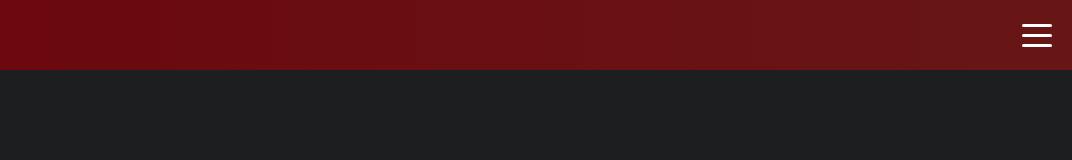
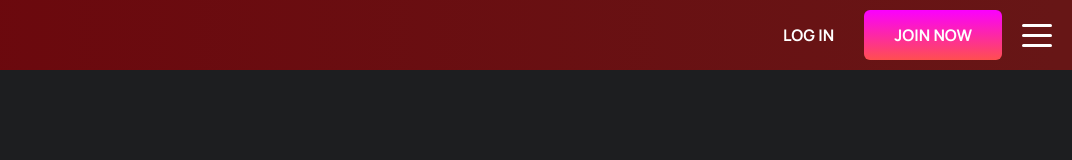
Before and after one commit to bukulele/LBG, a plain HTML site: page index.html in a window 1280 px wide. Shown: the full height of the page, 208-1280 px from the left. Drawn offline with Linux system fonts and the light colour scheme.

Commit message:
navbar for mid screens styled

```diff
--- a/components/navbar.js
+++ b/components/navbar.js
@@ -14,7 +14,7 @@ class navBar extends HTMLElement {
         height: 70px;
         background: linear-gradient(90.01deg, #6C060C -0.4%, #671616 98.74%);
         padding: 10px 20px;
-        gap: 10px;
+        gap: 20px;
       }
       .navbar a {
         text-decoration: none;
@@ -33,7 +33,9 @@ class navBar extends HTMLElement {
         height: 100%;
       }
       .navbar__logo img {
-        height: 100%;
+        height: auto;
+        max-height: 100%;
+        width: 100%;
       }
       .navbar__links-container-wrapper {
         display: block;
@@ -176,16 +178,28 @@ class navBar extends HTMLElement {
         width: 100%;
         padding: 15px 0;
       }
-      .navbar__user-buttons {
+
+      .navbar__user-buttons,
+      .links-container__user-buttons {
         margin: 15px 0;
         display: flex;
         align-items: center;
         gap: 30px;
       }
 
-      .navbar__user-buttons a {
+      .navbar__user-buttons a,
+      .links-container__user-buttons a {
         color: #fff;
         font-weight: 700;
+      }
+
+      .navbar__user-buttons {
+        display: flex;
+        margin-left: auto;
+      }
+
+      .navbar__user-buttons .log-in-button {
+        display: none;
       }
       .navbar__search {
         display: flex;
@@ -229,6 +243,7 @@ class navBar extends HTMLElement {
         width: 30px;
         height: 23px;
         cursor: pointer;
+        flex-shrink: 0;
       }
       .navbar__hamburger span {
         display: block;
@@ -240,6 +255,12 @@ class navBar extends HTMLElement {
 
       #memberButton * {
       pointer-events: none;
+      }
+
+      @media only screen and (min-width: 768px)  {
+        .navbar__user-buttons .log-in-button {
+          display: block;
+        }
       }
     </style>
     <nav class="navbar">
@@ -287,7 +308,7 @@ class navBar extends HTMLElement {
             </svg>
           NEWS</a></li>
         </ul>
-        <div class="navbar__user-buttons">
+        <div class="links-container__user-buttons">
           ${this.userAuthorized ? `
           <button id="memberButton" class="btn btn--yellow">
             <p>Member</p>
@@ -298,8 +319,8 @@ class navBar extends HTMLElement {
             </div>
           </button>
           ` : `
-            <a class="btn btn--pink">JOIN NOW</a>
-            <a class="">LOG IN</a>
+            <a class="btn btn--pink join-now-button">JOIN NOW</a>
+            <a href="" class="log-in-button">LOG IN</a>
           `}
         </div>
         <ul class="navbar__links navbar__member-links">
@@ -345,6 +366,21 @@ class navBar extends HTMLElement {
           <input type="text" placeholder="SEARCH" />
         </div>
       </div>
+      <div class="navbar__user-buttons">
+        ${this.userAuthorized ? `
+        <button id="memberButton" class="btn btn--yellow">
+          <p>Member</p>
+          <div class="user-buttons__chevron">
+            <svg width="14" height="14" viewBox="0 0 14 14" fill="none" xmlns="http://www.w3.org/2000/svg">
+              <path fill-rule="evenodd" clip-rule="evenodd" d="M0 4.12285L0.983755 3.1501L7.00918 8.93296L7.65184 8.31636L7.6483 8.31943L13.0014 3.1812L14 4.13994C12.5205 5.56009 8.38983 9.52485 7.00918 10.8501C5.98305 9.86582 6.98305 10.8257 0 4.12285Z" fill="black"/>
+            </svg>
+          </div>
+        </button>
+        ` : `
+          <a href="" class="log-in-button">LOG IN</a>
+          <a class="btn btn--mobile-small btn--pink join-now-button">JOIN NOW</a>
+        `}
+      </div>
       <div class="navbar__hamburger">
         <span></span>
         <span></span>
--- a/css/style.css
+++ b/css/style.css
@@ -31,6 +31,12 @@ body * {
     padding: 0 30px;
     font-weight: 700;
     font-size: 16px;
+    white-space: nowrap;
+}
+
+.btn--mobile-small {
+    height: 34px;
+    padding: 0 18px;
 }
 
 .btn--red {
@@ -52,3 +58,10 @@ body * {
 .btn--yellow:hover {
     background: linear-gradient(0deg, #FBFF31, #FBFF31), #8C171E;
 }
+
+@media only screen and (min-width: 768px) {
+    .btn--mobile-small {
+        height: 50px;
+        padding: 0 30px;
+    }
+}
```
